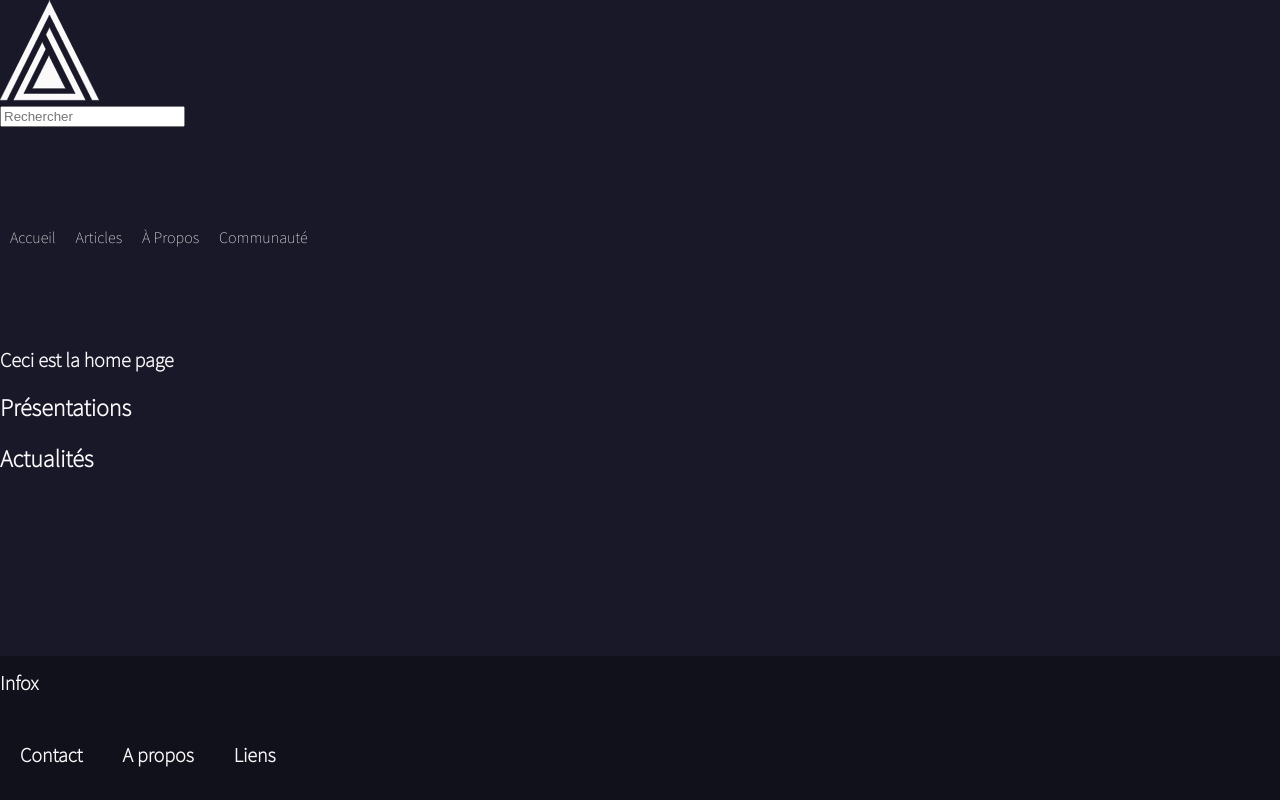
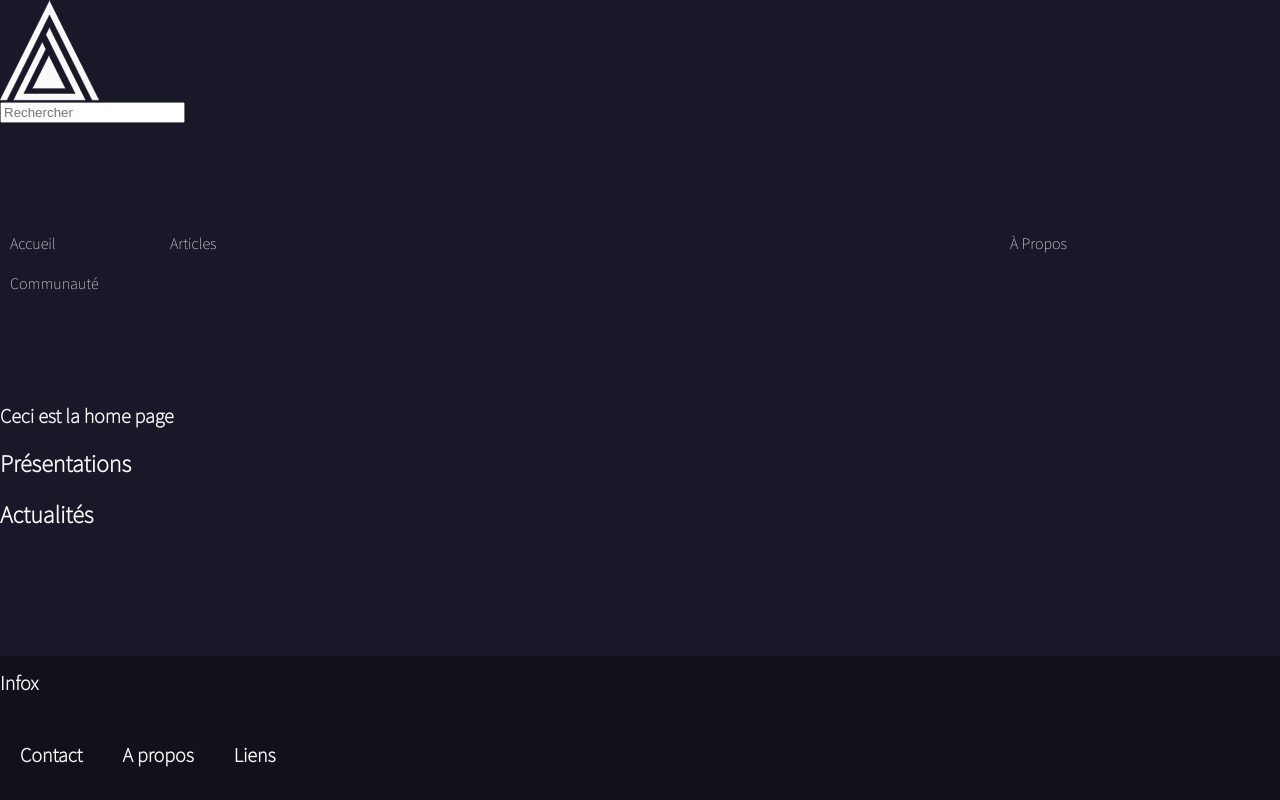
Before and after one commit to Vincent-vst/Sauvetage, a React (Create React App) app in the folder sauvetage-app/: page / in a window 1280 px wide. Built offline with nearby package versions, Linux system fonts and the light colour scheme.

Commit message:
header 3

```diff
--- a/sauvetage-app/src/style/components/_header.scss
+++ b/sauvetage-app/src/style/components/_header.scss
@@ -0,0 +1,6 @@
+
+img, .navigation {
+    display: grid;
+    grid-template-columns: 10rem 3fr 1fr;
+    grid-template-rows: 1fr;
+}
```
